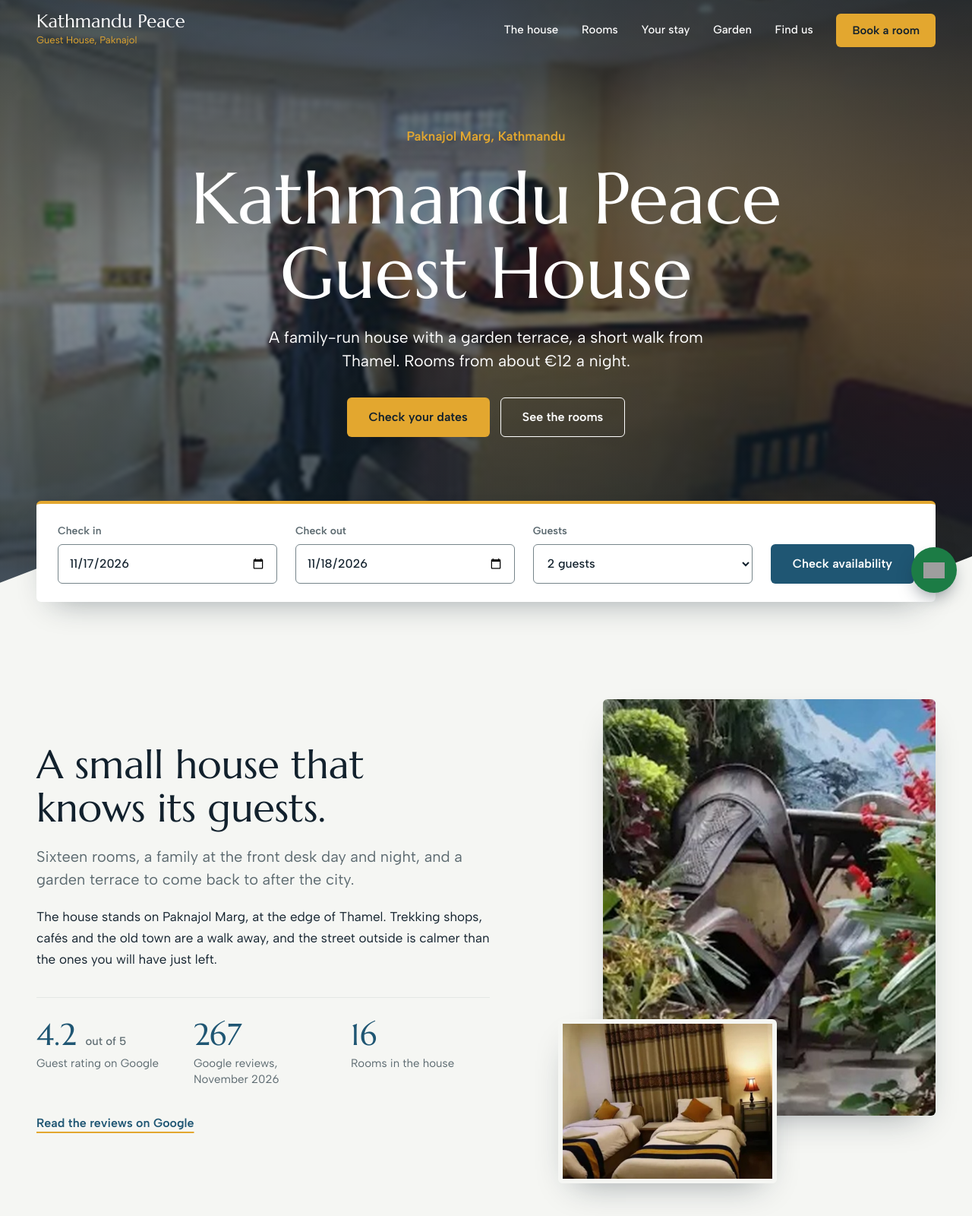
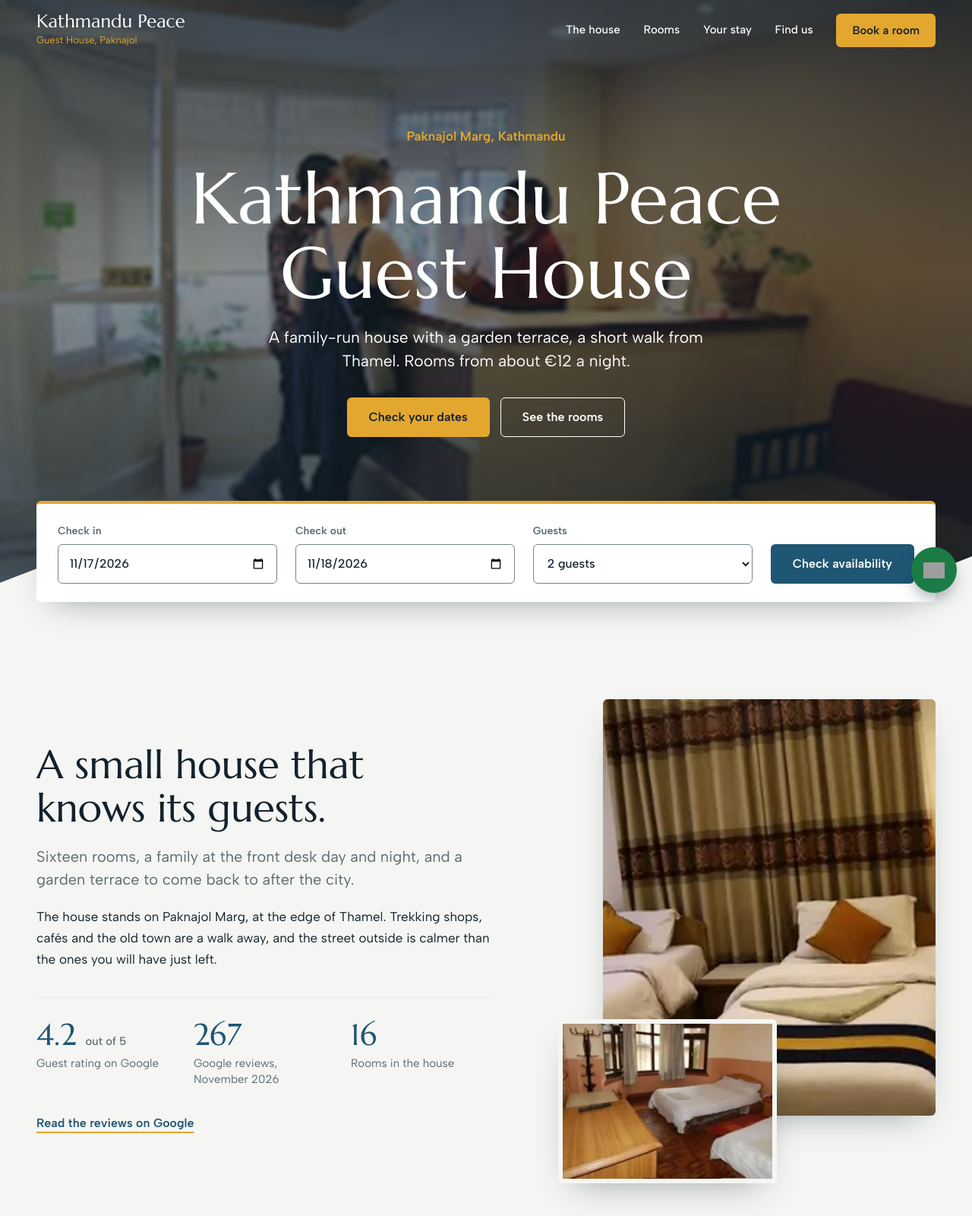
Before and after one commit to Rejinkarki77/kathmandu-peace-guest-house, a plain HTML site: page index.html in a window 1280 px wide. Shown: the top 1600 px of the page at 76% size. Drawn offline with Linux system fonts and the light colour scheme; grey boxes are pictures that could not be loaded.

Commit message:
Remove the garden chair photo and its section
Co-Authored-By: Claude Fable 5.2 <noreply@anthropic.com>

```diff
--- a/index.html
+++ b/index.html
@@ -36,7 +36,6 @@
       <a href="#welcome">The house</a>
       <a href="#rooms">Rooms</a>
       <a href="#stay">Your stay</a>
-      <a href="#garden">Garden</a>
       <a href="#find-us">Find us</a>
       <a class="btn btn--gold btn--small" href="#book">Book a room</a>
     </nav>
@@ -100,8 +99,8 @@
         <a class="text-link" href="https://www.google.com/maps/search/?api=1&query=Kathmandu+Peace+Guest+House+Paknajol+Marg+Kathmandu" rel="noopener">Read the reviews on Google</a>
       </div>
       <div class="welcome__photos">
-        <img class="welcome__photo-a" src="images/garden.jpg" width="874" height="592" alt="Garden terrace with a table among red flowers and palms" loading="lazy">
-        <img class="welcome__photo-b" src="images/room-twin.jpg" width="894" height="592" alt="Twin room with two made beds and a lit bedside lamp" loading="lazy">
+        <img class="welcome__photo-a" src="images/room-twin.jpg" width="894" height="592" alt="Twin room with two made beds and a lit bedside lamp" loading="lazy">
+        <img class="welcome__photo-b" src="images/room-window.jpg" width="796" height="442" alt="Twin room with corner windows and a wooden desk" loading="lazy">
       </div>
     </div>
   </section>
@@ -194,20 +193,6 @@
     </div>
   </section>
 
-  <section class="section garden" id="garden">
-    <div class="wrap garden__grid">
-      <button class="garden__photo" type="button" data-zoom="images/garden.jpg" data-alt="Garden terrace with a table and chair among red flowers and palms, a painted mountain behind" aria-label="Enlarge photo of the garden terrace">
-        <img src="images/garden.jpg" width="874" height="592" alt="Garden terrace with a table and chair among red flowers and palms, a painted mountain behind" loading="lazy">
-      </button>
-      <div class="garden__text">
-        <h2>A terrace under painted peaks.</h2>
-        <p class="lead">A table sits among red flowers and palms, with the Himalaya painted on the wall behind it.</p>
-        <p>Bring a book or a map and plan tomorrow from here.</p>
-        <a class="btn btn--blue" href="#book">Check your dates</a>
-      </div>
-    </div>
-  </section>
-
   <section class="section find" id="find-us">
     <div class="wrap">
       <div class="section__head">
@@ -247,7 +232,6 @@
       <a href="#welcome">The house</a>
       <a href="#rooms">Rooms</a>
       <a href="#stay">Your stay</a>
-      <a href="#garden">Garden</a>
       <a href="#find-us">Find us</a>
     </nav>
     <div>
```
Also changed, not shown: images/garden.jpg (deleted).
